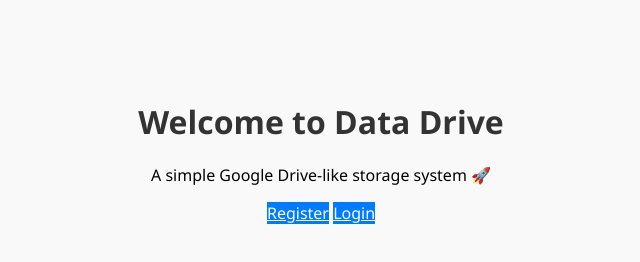
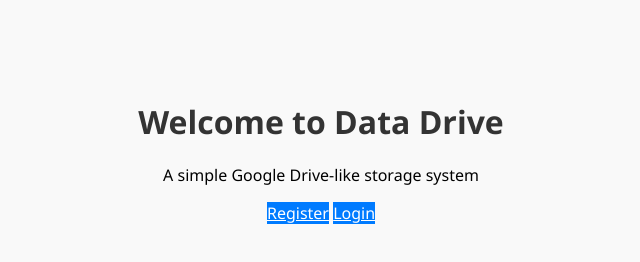
Before and after one commit to sujatrodas96/Data-Drive, a website: page public/index.html in a window 1280 px wide. Shown: the full height of the page, 319-959 px from the left. Drawn offline with Linux system fonts and the light colour scheme.

Commit message:
all pushed

```diff
--- a/public/index.html
+++ b/public/index.html
@@ -9,7 +9,7 @@
 <body>
   <div class="container">
     <h1>Welcome to Data Drive</h1>
-    <p>A simple Google Drive-like storage system 🚀</p>
+    <p>A simple Google Drive-like storage system</p>
     <div class="buttons">
       <a href="register.html" class="btn">Register</a>
       <a href="login.html" class="btn">Login</a>
```
